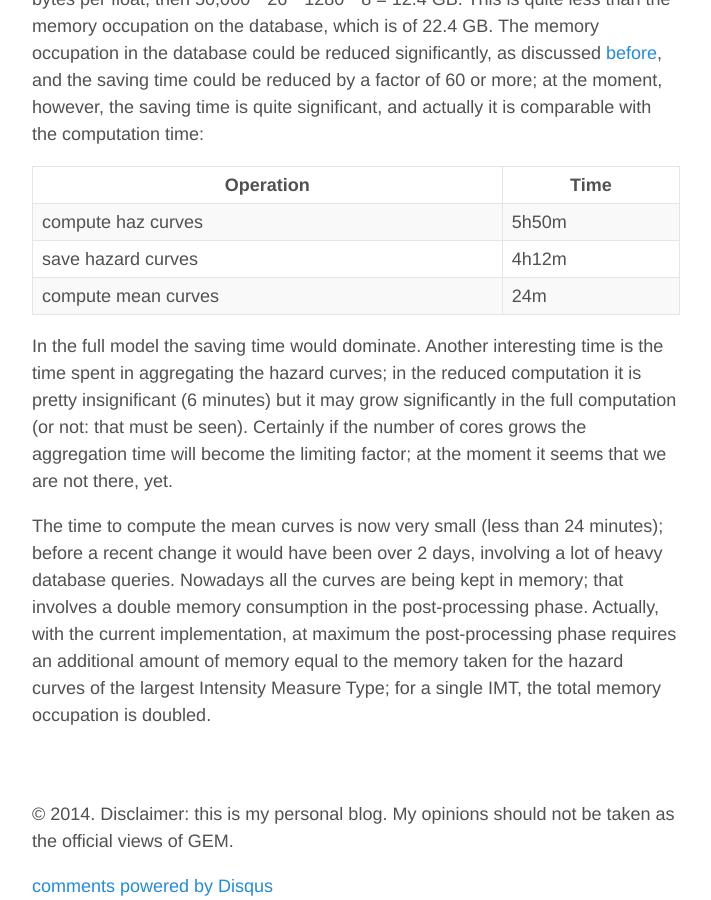
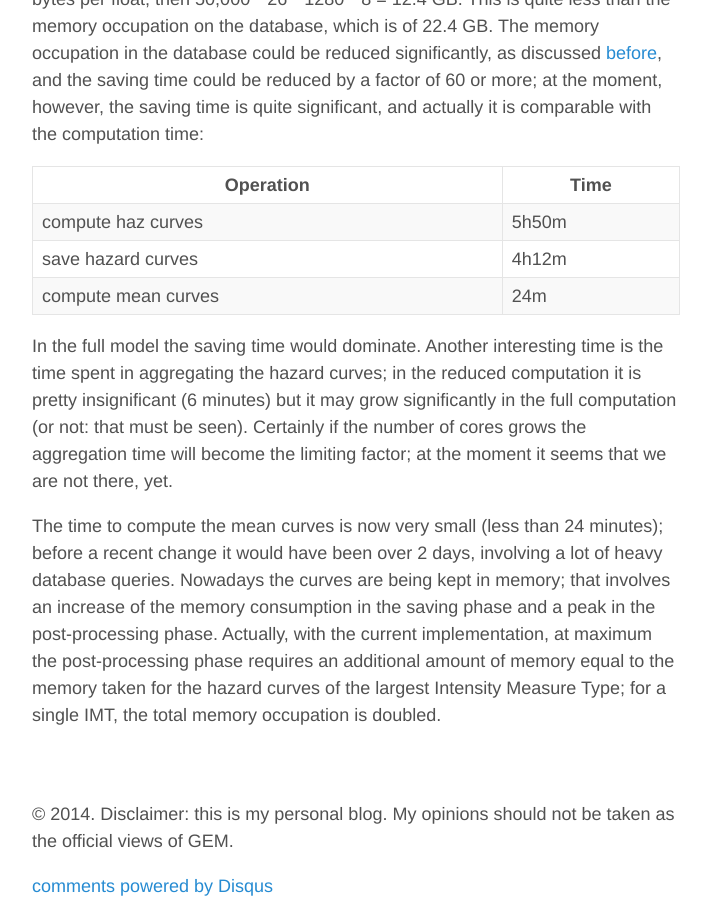
Before and after one commit to micheles/micheles.github.io, a Jekyll site: the page built from _posts/2014-08-17-large-logic-trees.md, in a window 1280 px wide and 900 px high, scrolled down 1200 px. Shown: the whole window, without its empty margins (284-995 px from the left). Built offline with Jekyll 4.4.1, drawn with Linux system fonts in a browser that asks for light colours; Markdown is read by kramdown in place of the engine named in the settings; comment, search, counter and statistics services are not loaded.

Commit message:
More fixes

```diff
--- a/_posts/2014-08-17-large-logic-trees.md
+++ b/_posts/2014-08-17-large-logic-trees.md
@@ -64,8 +64,9 @@ not there, yet.
 
 The time to compute the mean curves is now very small (less than 24
 minutes); before a recent change it would have been over 2 days,
-involving a lot of heavy database queries.  Nowadays all the curves
-are being kept in memory; that involves a double memory consumption in
+involving a lot of heavy database queries.  Nowadays the curves
+are being kept in memory; that involves an increase of the memory
+consumption in the saving phase and a peak in
 the post-processing phase. Actually, with the current implementation,
 at maximum the post-processing phase requires an additional amount of
 memory equal to the memory taken for the hazard curves of the largest
```
